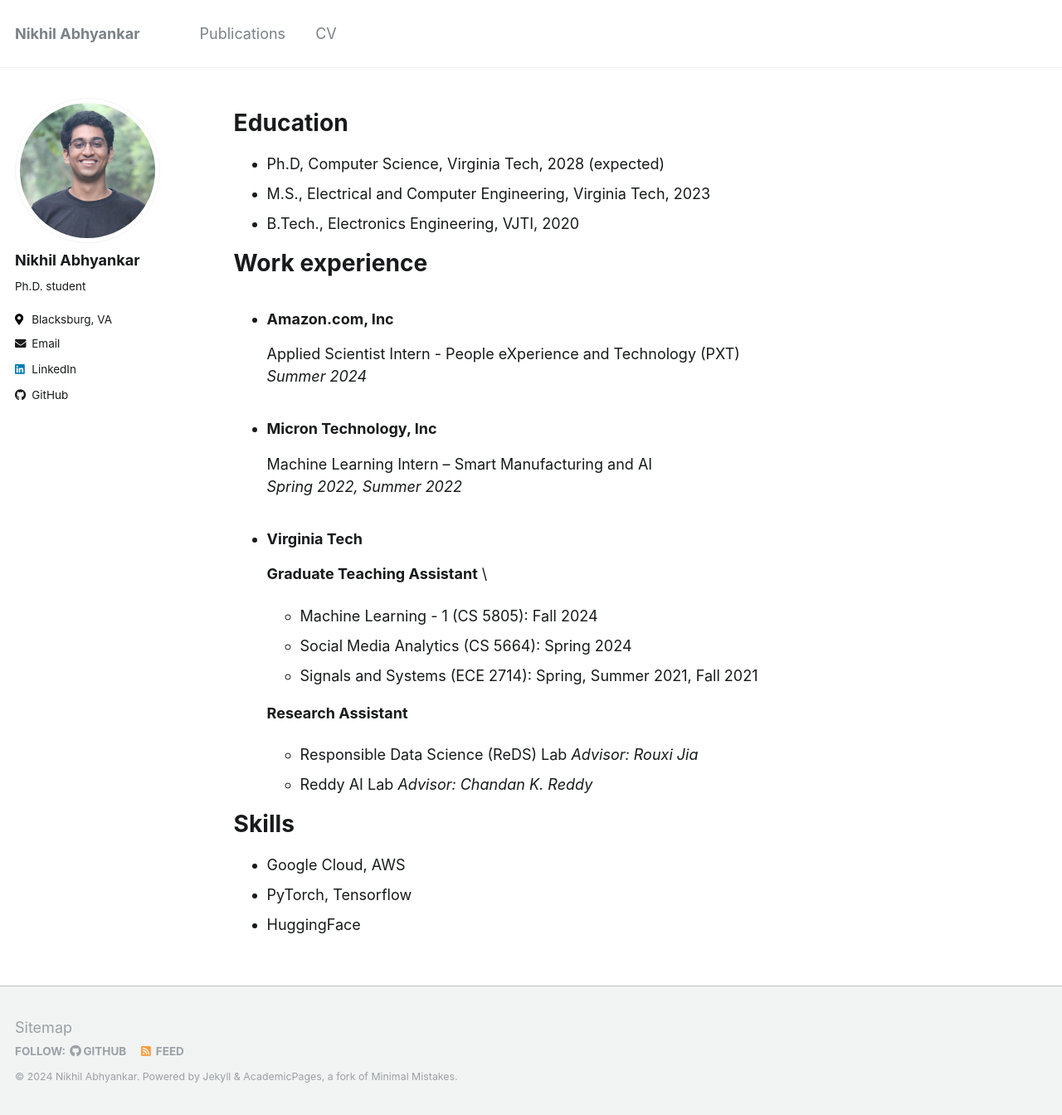
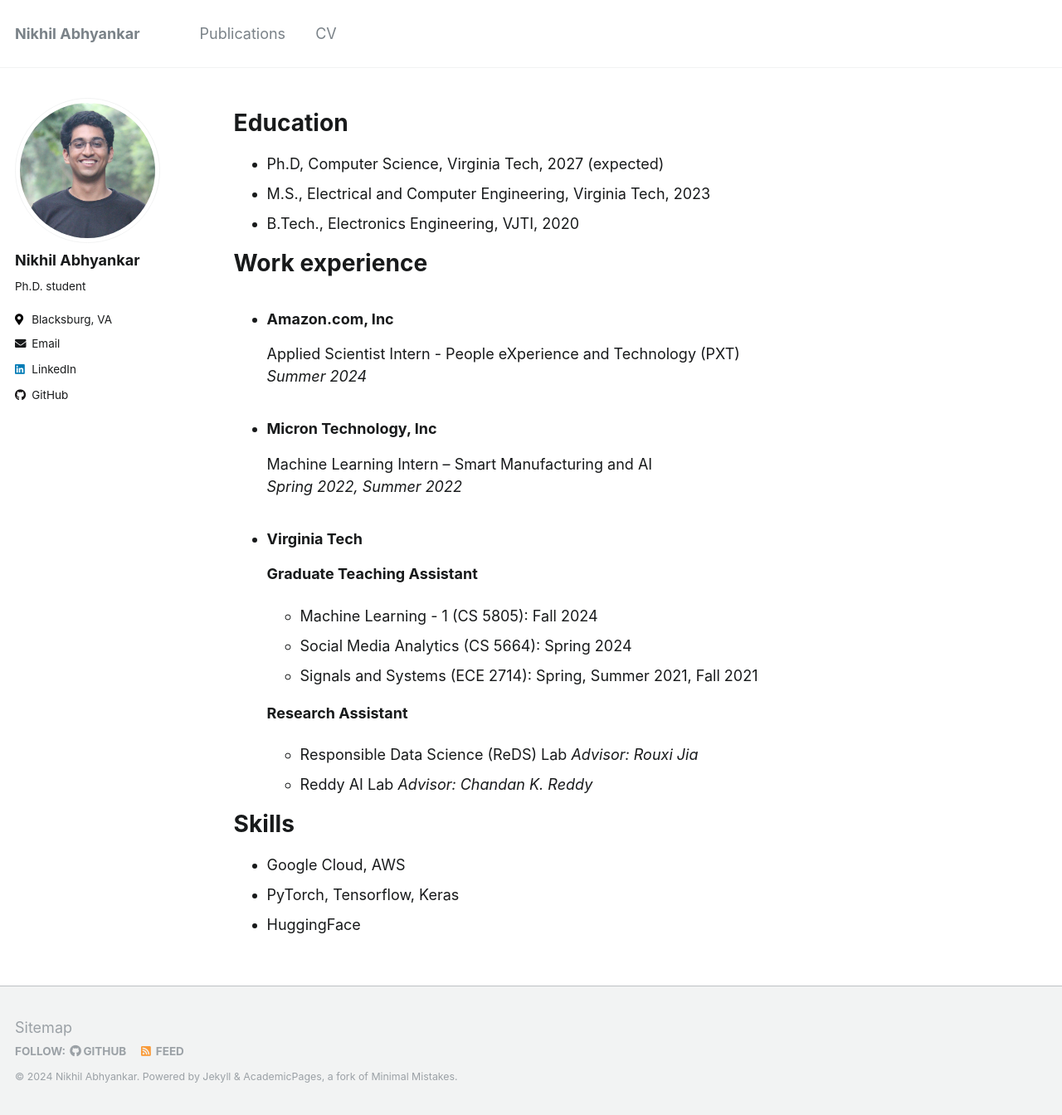
Before and after one commit to nikhilsab/nikhilsab.github.io, a Jekyll site: the page built from _pages/cv.md, in a window 1280 px wide and 1344 px high. Shown: the whole window at 83% size. Built offline with Jekyll 4.4.1, drawn with Linux system fonts in a browser that asks for light colours.

Commit message:
summer 2024 updates 2.5

```diff
--- a/_pages/cv.md
+++ b/_pages/cv.md
@@ -9,7 +9,7 @@ redirect_from:
 {% include base_path %}
 Education
 ======
-* Ph.D, Computer Science, Virginia Tech, 2028 (expected)
+* Ph.D, Computer Science, Virginia Tech, 2027 (expected)
 * M.S., Electrical and Computer Engineering, Virginia Tech, 2023
 * B.Tech., Electronics Engineering, VJTI, 2020
 
@@ -24,7 +24,7 @@ Work experience
   *Spring 2022, Summer 2022*
 
 * ### **Virginia Tech**
-  **Graduate Teaching Assistant** \
+  **Graduate Teaching Assistant**
   * Machine Learning - 1 (CS 5805): Fall 2024
   * Social Media Analytics (CS 5664): Spring 2024
   * Signals and Systems (ECE 2714): Spring, Summer 2021, Fall 2021
@@ -38,5 +38,5 @@ Work experience
 Skills
 ======
 * Google Cloud, AWS
-* PyTorch, Tensorflow
+* PyTorch, Tensorflow, Keras
 * HuggingFace
```
